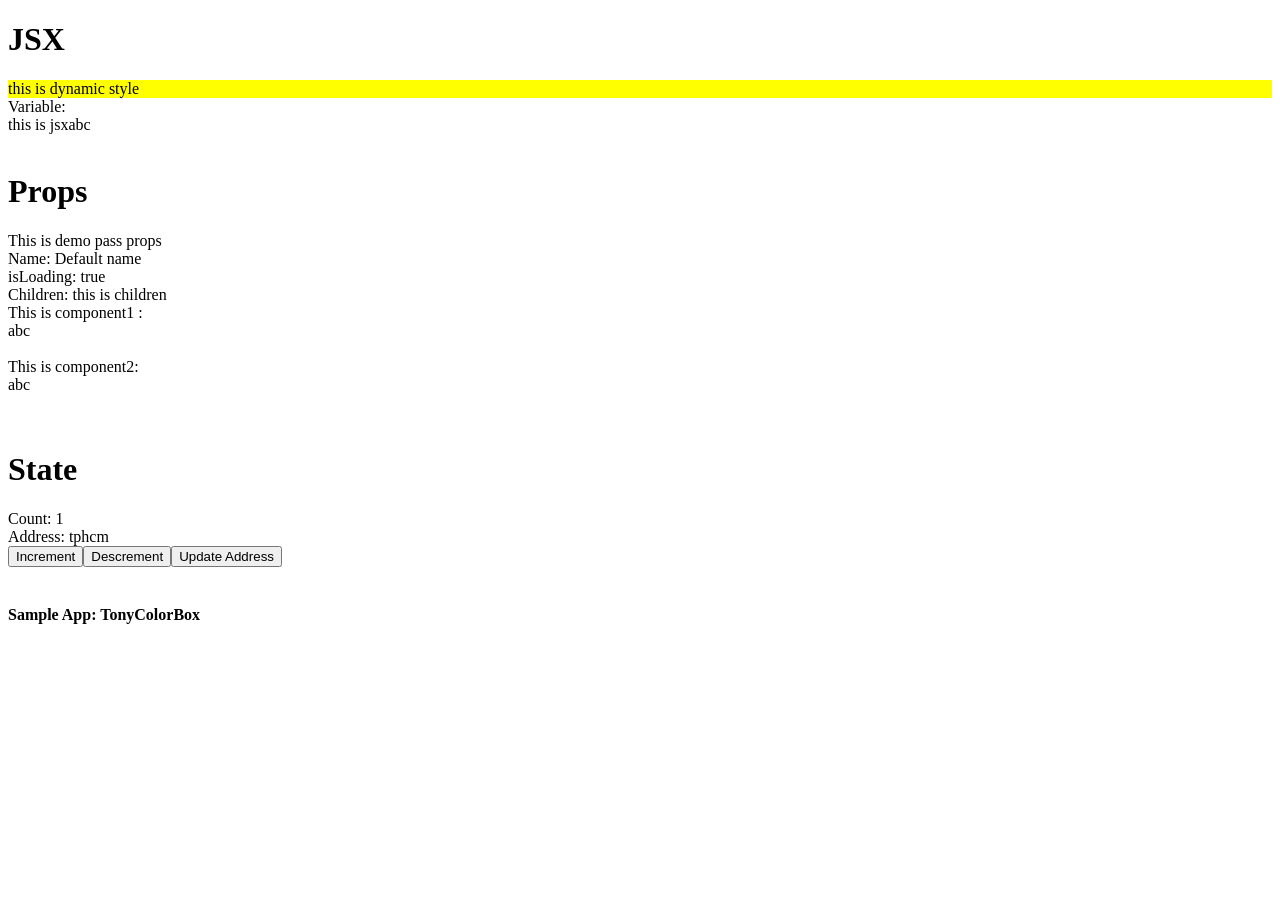
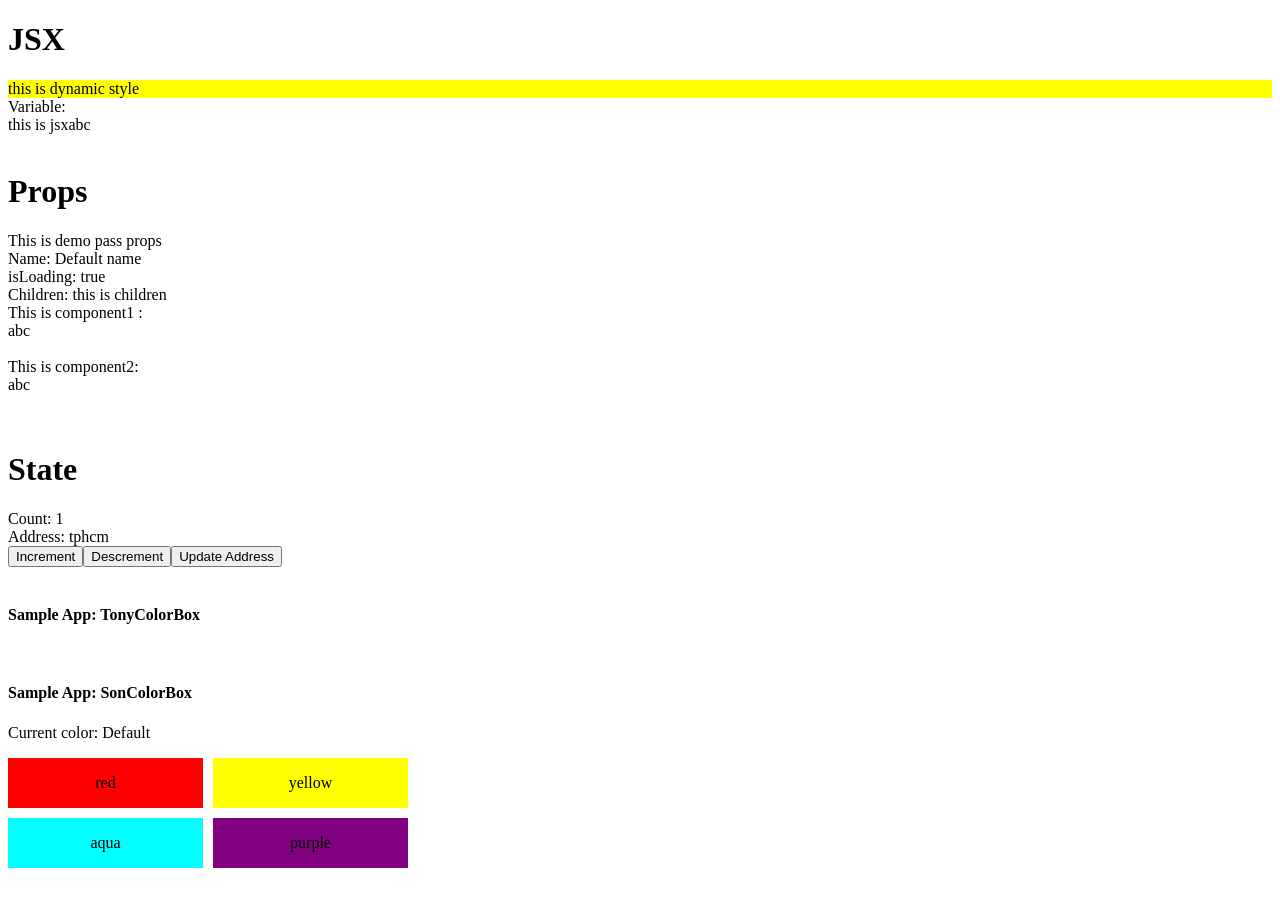
Before and after one commit to ToThanhNam/react-ultimate-course, a React (Vite) app: page / in a window 1280 px wide. Shown: the top 906 px of the page. Before the commit the page ends 800 px from the top, so only its background shows below. Built offline with nearby package versions, Linux system fonts and the light colour scheme.

Commit message:
feat: create color box component

```diff
--- a/src/App.tsx
+++ b/src/App.tsx
@@ -1,10 +1,10 @@
-import JSX from "./fundanmental/JSX"
-import Props from "./fundanmental/Props"
-import State from "./fundanmental/State"
-import TonyColorBox from "./sampleApp/tony/TonyColorBox"
+import JSX from "./fundanmental/JSX";
+import Props from "./fundanmental/Props";
+import State from "./fundanmental/State";
+import SonColorBox from "./sampleApp/son/SonColorBox";
+import TonyColorBox from "./sampleApp/tony/TonyColorBox";
 
 function App() {
-
   return (
     <>
       <JSX />
@@ -20,11 +20,14 @@ function App() {
       <TonyColorBox />
 
       <br />
+      <SonColorBox />
+
+      <br />
       <br />
       <br />
       <br />
     </>
-  )
+  );
 }
 
-export default App
+export default App;
--- /dev/null
+++ b/src/sampleApp/son/SonColorBox.tsx
@@ -0,0 +1,30 @@
+import { useState } from "react";
+import "./style.css";
+
+export default function SonColorBox() {
+  const [selectedColor, setSelectedColor] = useState<string>("");
+  const colors = ["red", "yellow", "aqua", "purple"];
+
+  const handleColorChange = (color: string) => {
+    setSelectedColor(color !== selectedColor ? color : "");
+  };
+
+  return (
+    <div>
+      <h4>Sample App: SonColorBox</h4>
+      <p>Current color: {selectedColor || "Default"}</p>
+      <div className="color-box">
+        {colors.map((color) => (
+          <div
+            key={color}
+            onClick={() => handleColorChange(color)}
+            className={`color-box-item ${color}`}
+            style={{ backgroundColor: selectedColor }}
+          >
+            {color}
+          </div>
+        ))}
+      </div>
+    </div>
+  );
+}
--- /dev/null
+++ b/src/sampleApp/son/style.css
@@ -0,0 +1,30 @@
+.color-box {
+  display: grid;
+  grid-template-columns: repeat(2, 1fr);
+  gap: 10px;
+  width: 400px;
+
+  & .color-box-item {
+    display: flex;
+    align-items: center;
+    justify-content: center;
+    height: 50px;
+    cursor: pointer;
+
+    &.red {
+      background-color: red;
+    }
+
+    &.yellow {
+      background-color: yellow;
+    }
+
+    &.aqua {
+      background-color: aqua;
+    }
+
+    &.purple {
+      background-color: purple;
+    }
+  }
+}
```
